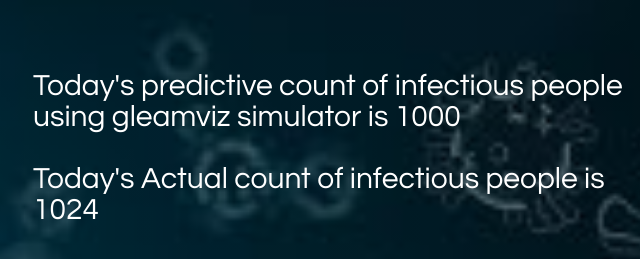
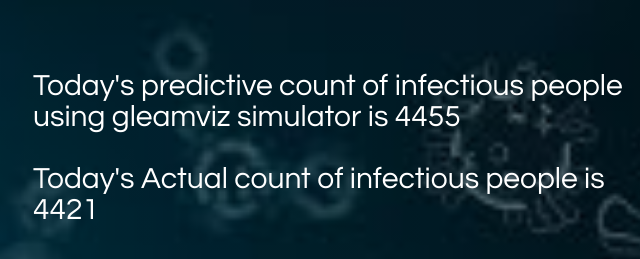
Before and after one commit to Snehaghadiya/coronavirus, a plain HTML site: page index.html in a window 1280 px wide. Shown: the part 253-512 px from the top of the page, 287-927 px from the left. Drawn offline with Linux system fonts and the light colour scheme.

Commit message:
Update index.html

```diff
--- a/index.html
+++ b/index.html
@@ -21,9 +21,9 @@
 			<h1>COVID-19</h1>
 		</div>
 		<div class="data">
-			<p>Today's predictive count of infectious people using gleamviz simulator is 1000<br><br></p>
+			<p>Today's predictive count of infectious people using gleamviz simulator is 4455<br><br></p>
 
-			<p>Today's Actual count of infectious people is 1024</p>
+			<p>Today's Actual count of infectious people is 4421</p>
 		</div>
 	</header>
 
```
